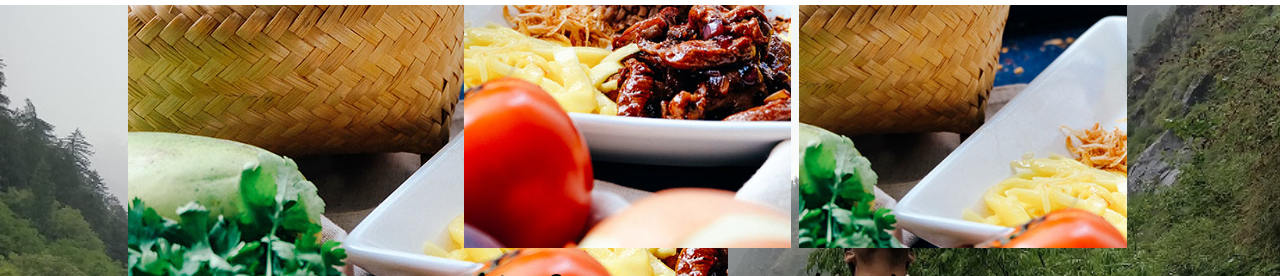
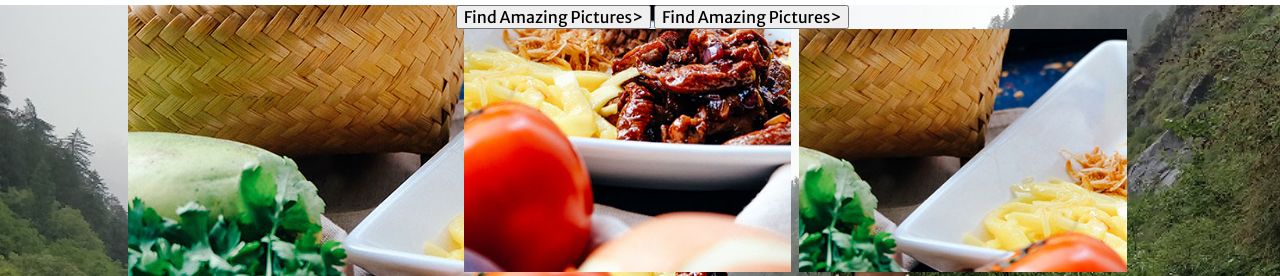
Before and after one commit to vishnu1595/tutorial, a plain HTML site: page index.html in a window 1280 px wide. Shown: the top 276 px of the page. Drawn offline with Linux system fonts and the light colour scheme.

Commit message:
my name is kavin and im dumb

```diff
--- a/index.html
+++ b/index.html
@@ -36,7 +36,13 @@
 	        </div>
 
 	        <section class="product">
+				   <button type="submit">Find Amazing Pictures>
+                   </button>
 
+
+
+                    <button type="submit">Find Amazing Pictures>
+                   </button>
 	        	<div class="product_list_item">
 
 	        	<img class=".img-responsive" src="food1.jpg" alt="">
```
